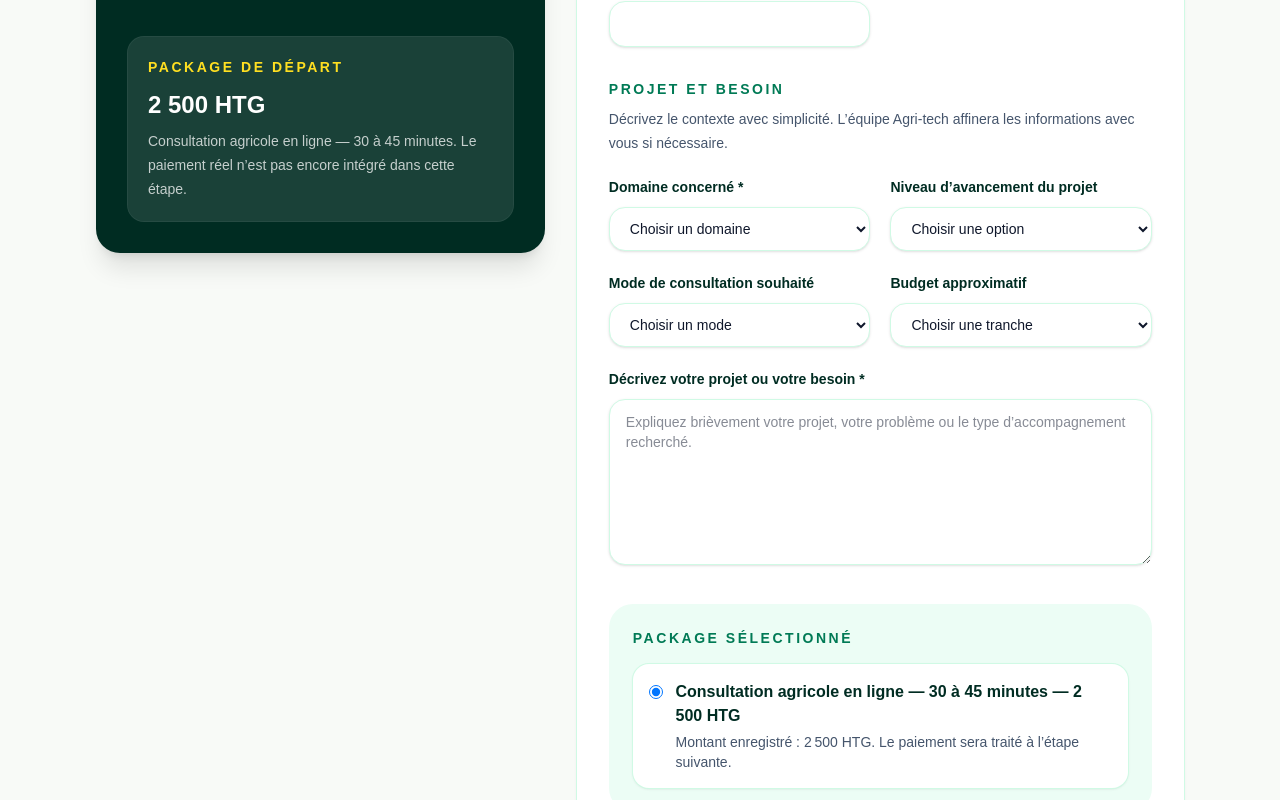
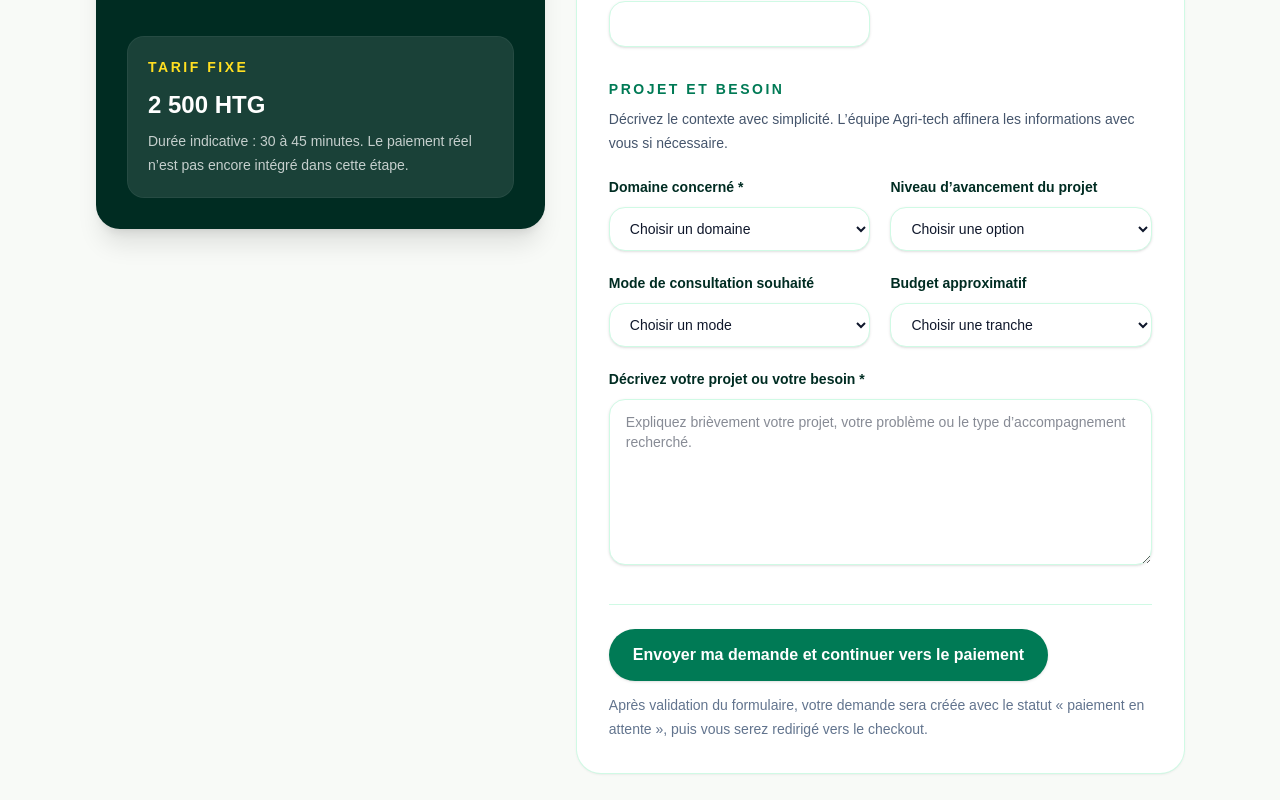
Before and after one commit to walterdarius100/agritech-v2, a Next.js app: page /consultation/reserver in a window 1280 px wide. Shown: the part 520-1320 px from the top of the page. Built offline with nearby package versions, Linux system fonts and the light colour scheme.

Commit message:
refactor: simplify consultation booking package flow

```diff
--- a/src/app/consultation/reserver/page.tsx
+++ b/src/app/consultation/reserver/page.tsx
@@ -31,12 +31,12 @@ export default function ConsultationReservationPage() {
 
             <div className="mt-8 rounded-2xl bg-white/10 p-5 ring-1 ring-white/15">
               <p className="text-sm font-semibold uppercase tracking-[0.18em] text-yellow-300">
-                Package de départ
+                Tarif fixe
               </p>
               <p className="mt-3 text-2xl font-extrabold">2 500 HTG</p>
               <p className="mt-2 text-sm leading-6 text-white/75">
-                Consultation agricole en ligne — 30 à 45 minutes. Le paiement
-                réel n’est pas encore intégré dans cette étape.
+                Durée indicative : 30 à 45 minutes. Le paiement réel n’est pas
+                encore intégré dans cette étape.
               </p>
             </div>
           </aside>
--- a/src/components/consultation/ConsultationReservationForm.tsx
+++ b/src/components/consultation/ConsultationReservationForm.tsx
@@ -6,10 +6,7 @@ import { useFormStatus } from "react-dom";
 import { createConsultationRequest } from "@/lib/consultation/createConsultationRequest";
 import type { ConsultationRequestFormState } from "@/lib/consultation/createConsultationRequest";
 import {
-  consultationAmount,
-  consultationCurrency,
   consultationModes,
-  consultationPackage,
   consultationTypes,
   estimatedBudgets,
   projectStages,
@@ -26,7 +23,9 @@ function SubmitButton() {
       disabled={pending}
       className="inline-flex w-full items-center justify-center rounded-full bg-emerald-700 px-6 py-3.5 text-base font-bold text-white shadow-sm transition hover:bg-emerald-800 focus:outline-none focus-visible:ring-2 focus-visible:ring-emerald-700 focus-visible:ring-offset-2 disabled:pointer-events-none disabled:opacity-60 sm:w-auto"
     >
-      {pending ? "Envoi en cours..." : "Continuer vers le paiement"}
+      {pending
+        ? "Création de la demande..."
+        : "Envoyer ma demande et continuer vers le paiement"}
     </button>
   );
 }
@@ -276,45 +275,13 @@ export function ConsultationReservationForm() {
         </div>
       </section>
 
-      <section
-        aria-labelledby="package-title"
-        className="rounded-3xl bg-emerald-50 p-5 sm:p-6"
-      >
-        <p
-          id="package-title"
-          className="text-sm font-bold uppercase tracking-[0.18em] text-emerald-700"
-        >
-          Package sélectionné
+      <div className="border-t border-emerald-100 pt-6">
+        <SubmitButton />
+        <p className="mt-3 max-w-2xl text-sm leading-6 text-slate-500">
+          Après validation du formulaire, votre demande sera créée avec le
+          statut « paiement en attente », puis vous serez redirigé vers le
+          checkout.
         </p>
-        <label className="mt-4 flex gap-3 rounded-2xl bg-white p-4 shadow-sm ring-1 ring-emerald-100">
-          <input
-            type="radio"
-            name="consultation_package"
-            value={consultationPackage}
-            defaultChecked
-            required
-            className="mt-1 h-4 w-4 text-emerald-700 focus:ring-emerald-700"
-          />
-          <span>
-            <span className="block font-bold text-emerald-950">
-              {consultationPackage}
-            </span>
-            <span className="mt-1 block text-sm text-slate-600">
-              Montant enregistré : {consultationAmount.toLocaleString("fr-FR")}{" "}
-              {consultationCurrency}. Le paiement sera traité à l’étape
-              suivante.
-            </span>
-          </span>
-        </label>
-        <FieldError message={fieldErrors.consultation_package} />
-      </section>
-
-      <div className="flex flex-col gap-4 border-t border-emerald-100 pt-6 sm:flex-row sm:items-center sm:justify-between">
-        <p className="text-sm leading-6 text-slate-600">
-          Après validation du formulaire, votre demande sera créée avec le
-          statut paiement en attente puis vous serez redirigé vers le checkout.
-        </p>
-        <SubmitButton />
       </div>
     </form>
   );
--- a/src/lib/consultation/createConsultationRequest.ts
+++ b/src/lib/consultation/createConsultationRequest.ts
@@ -100,7 +100,6 @@ function validateConsultationRequestForm(
     formData.get("project_description"),
     limits.description,
   );
-  const selectedPackage = clean(formData.get("consultation_package"), 180);
 
   const fieldErrors: ConsultationRequestFormState["fieldErrors"] = {};
 
@@ -113,10 +112,6 @@ function validateConsultationRequestForm(
   if (!projectDescription)
     fieldErrors.project_description =
       "La description du besoin est obligatoire.";
-  if (selectedPackage !== consultationPackage)
-    fieldErrors.consultation_package =
-      "Le package de consultation est obligatoire.";
-
   if (Object.keys(fieldErrors).length > 0) {
     return {
       ok: false,
--- a/src/lib/consultation/options.ts
+++ b/src/lib/consultation/options.ts
@@ -36,7 +36,7 @@ export const estimatedBudgets = [
 ] as const;
 
 export const consultationPackage =
-  "Consultation agricole en ligne — 30 à 45 minutes — 2 500 HTG";
+  "Consultation agricole en ligne — 30 à 45 minutes";
 
 export const consultationAmount = 2500;
 export const consultationCurrency = "HTG";
--- a/src/types/consultation.ts
+++ b/src/types/consultation.ts
@@ -64,5 +64,4 @@ export type CreateConsultationRequestInput = Pick<
   | "project_description"
   | "estimated_budget"
   | "consultation_mode"
-  | "consultation_package"
 >;
```
Also changed, not shown: 1 other file (tests, documents, lock files or other folders).
